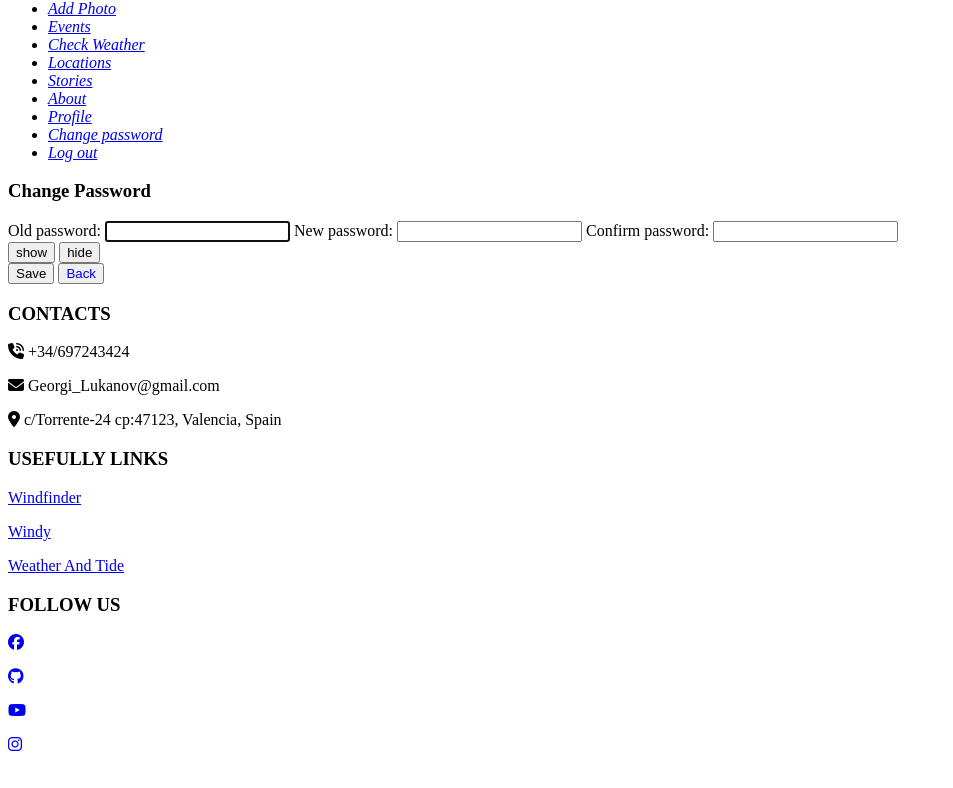
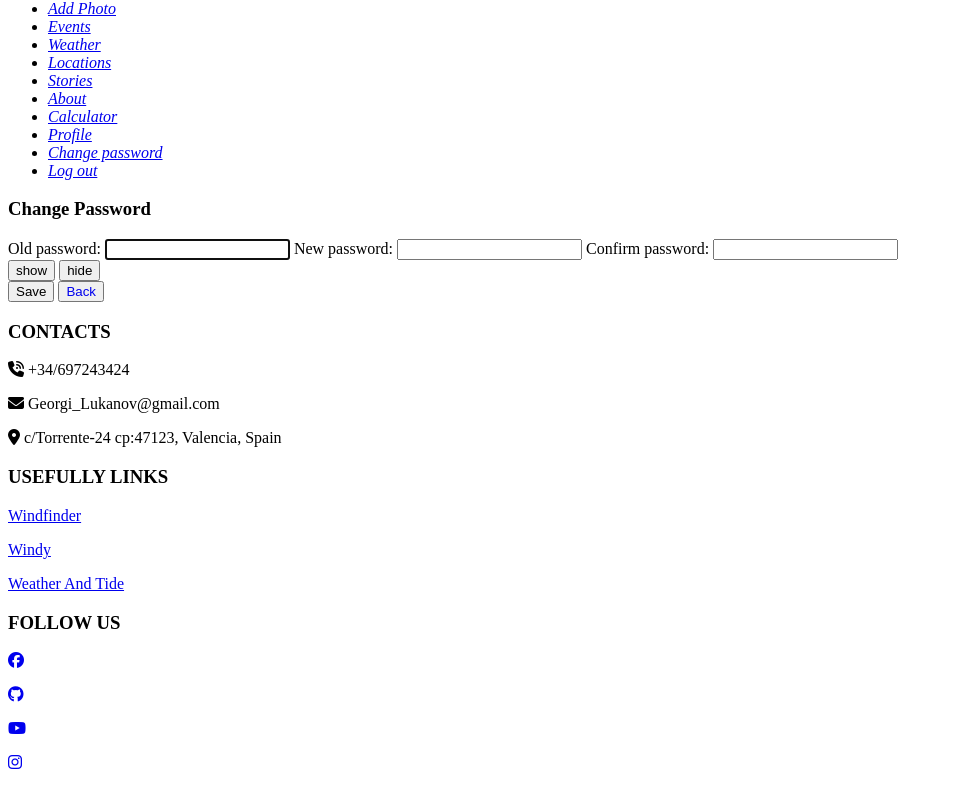
Before and after one commit to GeorgiLukanov87/spearfishing_app, a Django app: page /accounts/change-password/ in a window 1280 px wide. Shown: the part 159-947 px from the top of the page, without its empty margins (0-953 px from the left). Before the commit the page ends 910 px from the top, so only its background shows below. Run offline with Django 4.2, Linux system fonts and the light colour scheme; a user stored in the database is signed in; data comes from the database, SQL or seed files in the repository; some libraries are stand-ins or nearby versions.

Commit message:
Update nav.html

```diff
--- a/templates/nav.html
+++ b/templates/nav.html
@@ -22,7 +22,7 @@
                         {% if request.user.is_authenticated and request.user.is_superuser %}
                             <li class="nav-item">
                                 <a href="{% url 'users-list' %}">
-                                    <i>Users List</i>
+                                    <i>Users</i>
                                 </a>
                             </li>
                         {% endif %}
@@ -41,7 +41,7 @@
 
                         <li class="nav-item">
                             <a href="{% url 'weather' %}">
-                                <i>Check Weather</i>
+                                <i>Weather</i>
                             </a>
                         </li>
 
@@ -68,6 +68,12 @@
                         <li class="nav-item">
                             <a href="{% url 'about' %}">
                                 <i>About</i>
+                            </a>
+                        </li>
+
+                        <li class="nav-item">
+                            <a href="#">
+                                <i>Calculator</i>
                             </a>
                         </li>
 
```
